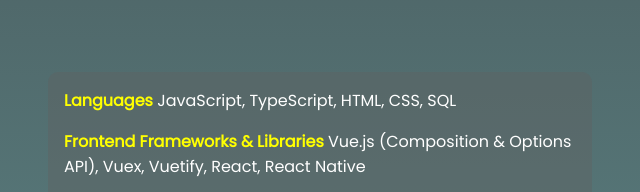
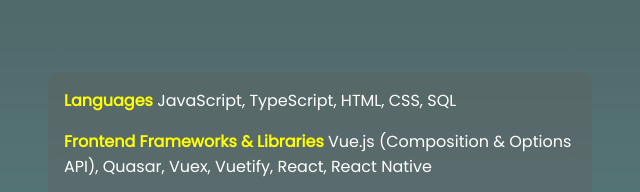
Before and after one commit to griffitp12/portfolioV1, a website: page src/index.html in a window 1280 px wide. Shown: the part 820-1012 px from the top of the page, 448-1088 px from the left. Drawn offline with nearby package versions, Linux system fonts and the light colour scheme.

Commit message:
Added Quasar!

```diff
--- a/src/index.html
+++ b/src/index.html
@@ -56,7 +56,7 @@
 			<h2 class="highlight skills__head" id="skills">Skills:</h2>
 			<div class="skills__content content-box grid-content">
 				<p> <span class="app-name"> Languages </span> JavaScript, TypeScript, HTML, CSS, SQL</p>
-				<p> <span class="app-name"> Frontend Frameworks & Libraries </span> Vue.js (Composition & Options API), Vuex, Vuetify, React, React Native</p>
+				<p> <span class="app-name"> Frontend Frameworks & Libraries </span> Vue.js (Composition & Options API), Quasar, Vuex, Vuetify, React, React Native</p>
 				<p> <span class="app-name"> Backend Frameworks & Libraries </span> Node.js, Express.js, Knex.js, GraphQL, PostgreSQL</p>
 				<p> <span class="app-name"> Hosting & DevOps </span> Heroku, Netlify, Git & GitHub</p>
 				<p> <span class="app-name"> Methods </span> Agile, CD/CI, TDD</p>
```
